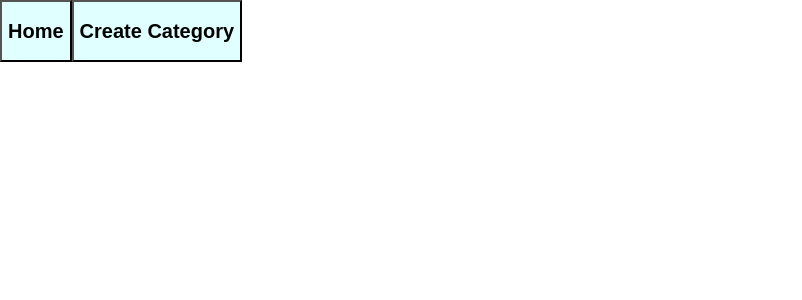
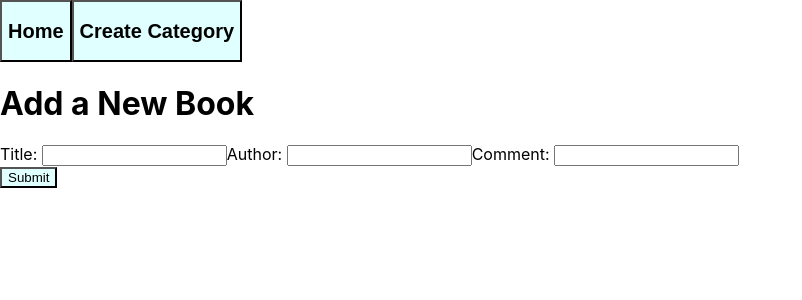
Before and after one commit to yahwehschica7/react-sinatra-frontend, a React (Create React App) app: page /categories/1 in a window 1280 px wide. Shown: the top 300 px of the page, without its empty margins (0-802 px from the left). Built offline with nearby package versions, Linux system fonts and the light colour scheme; no server answers.

Commit message:
created add book form

```diff
--- a/src/App.js
+++ b/src/App.js
@@ -4,6 +4,7 @@ import {BrowserRouter as Router, Routes, Route} from "react-router-dom"
 import NavBar from "./components/NavBar";
 import Home from "./components/Home"
 import NewCategory from "./components/NewCategory"
+import AddBook from "./components/AddBook";
 
 
 function App() {
@@ -32,6 +33,10 @@ function App() {
               exact path="/categories/new"
               element={<NewCategory categories={categories}/>}>
               </Route>
+              <Route
+              exact path="/categories/:id"
+              element={<AddBook categories={categories}/>}>
+              </Route>
             </Routes>
         </div>
       </Router>
--- a/src/components/AddBook.js
+++ b/src/components/AddBook.js
@@ -1,49 +1,55 @@
 import React, {useState} from 'react'
+import { useNavigate } from 'react-router-dom';
 
 const AddBook = () => {
 
-//   const [book, setBook] = useState({
-//     title: "",
-//     author: "",
-//     comments: ""
+  const [book, setBook] = useState({
+    title: "",
+    author: "",
+    comment: ""
 
-//   });
+  });
 
+  let navigate = useNavigate()
 
-//   const handleChange = e => {
-//     setName(e.target.value)
-//   }
+  const handleChange = e => {
+    setBook({...book, [e.target.name] : e.target.value})
+  }
 
-//   const handleSubmit = async e => {
-//     e.preventDefault();
-//     const newBook = {
-//         title: "",
-//         author: "",
-//         comments: ""
-//     }
-//     const headers = {
-//       "Accept": "application/json",
-//       "Content-Type": "application/json"
-//     }
-//     const options = {
-//       method: "POST",
-//       headers,
-//       body: JSON.stringify(newBook)
-//     }
-//     const resp = await fetch("http://localhost:9292/categories", options)
-//     const data = await resp.json()
-//     setBook(data)
-
-//   }
+  const handleSubmit = async e => {
+    e.preventDefault();
+    const newBook = {
+        title: "",
+        author: "",
+        comment: ""
+    }
+    const headers = {
+      "Accept": "application/json",
+      "Content-Type": "application/json"
+    }
+    const options = {
+      method: "POST",
+      headers,
+      body: JSON.stringify(newBook)
+    }
+    const resp = await fetch("http://localhost:9292/categories/category_id/books", options)
+    const data = await resp.json()
+    setBook(data)
+    navigate('/')
+  }
 
   return (
     <div>
-        <h1>New Book</h1>
-        <form >
-          <div>
-            <label>Name: </label>
-            <input type="text" />
-          </div>
+        <h1>Add a New Book</h1>
+        <form onSubmit={handleSubmit}>
+
+            <label htmlFor='title'>Title: </label>
+            <input type="text" name="title" value={book.title} onChange={handleChange}/>
+            <label htmlFor='author'>Author: </label>
+            <input type="text" name="author" value={book.author} onChange={handleChange}/>
+            <label htmlFor='comment'>Comment: </label>
+            <input type="textarea" name="comment" value={book.comment} onChange={handleChange}/>
+
           <br/>
           <input type="submit" value="Submit" style={{backgroundColor: "lightcyan"}}/>
         </form>
--- a/src/components/CategoryList.js
+++ b/src/components/CategoryList.js
@@ -3,6 +3,10 @@ import {NavLink} from "react-router-dom"
 
 
 const CategoryList = ({categories}) => {
+
+  const addBookForm = () => {
+    <NavLink to={`/categories/category_id/books`} />
+  }
 
   const listOfCategories = categories.map(category => {
 
@@ -29,7 +33,9 @@ const CategoryList = ({categories}) => {
               <button style={{backgroundColor: "lightcyan"}}>
               Delete Category
               </button>
-              <button style={{backgroundColor: "lightcyan"}}>
+              <button
+              style={{backgroundColor: "lightcyan"}}
+              onClick={addBookForm} >
                 Add a Book
               </button>
               <button style={{backgroundColor: "lightcyan"}}>
--- a/src/components/Home.js
+++ b/src/components/Home.js
@@ -13,7 +13,6 @@ const Home = ({categories}) => {
             className="book_image" alt="book"
             />
       <h2 >My Amazing TBR Categories:</h2>
-        <p> Click to See Books</p>
 
        <CategoryList categories={categories} />
 
```
